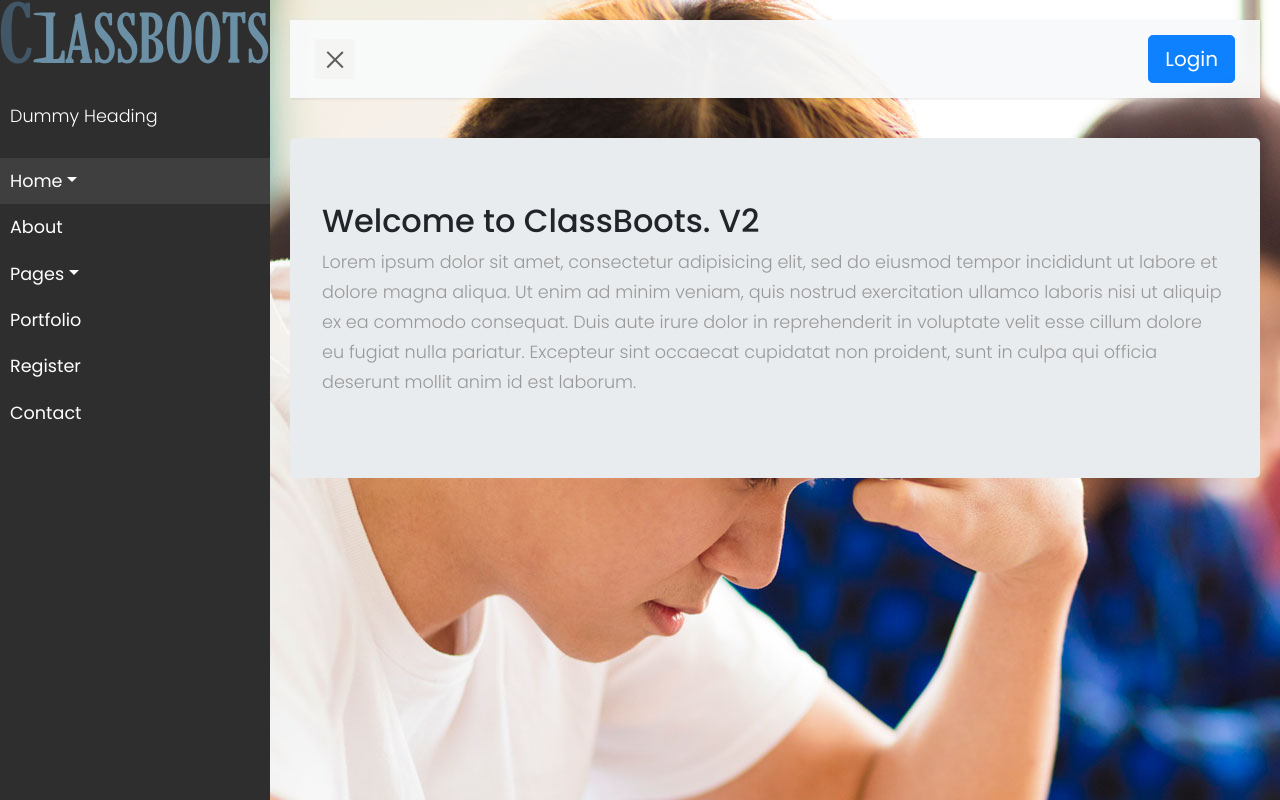
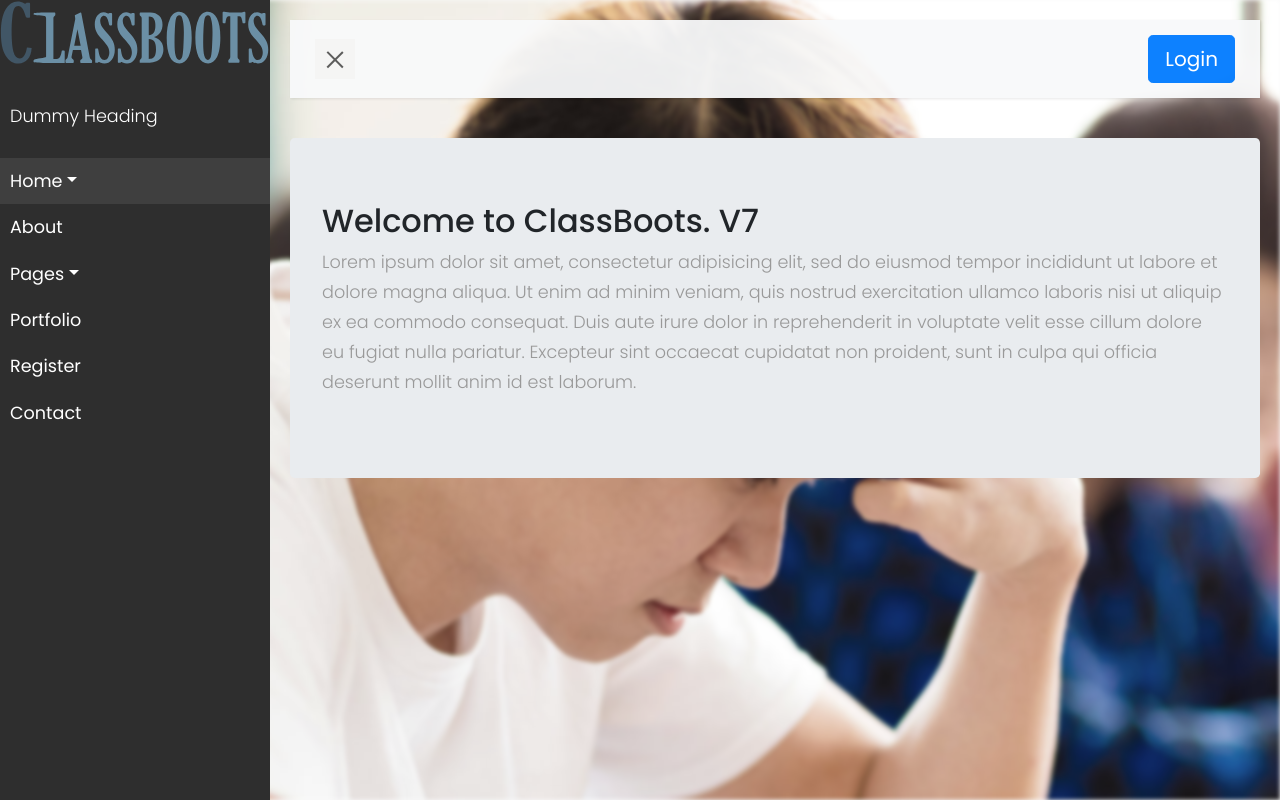
Before and after one commit to AvivSe/ClassBoots, an Angular app in the folder frontend/: page / in a window 1280 px wide. Built offline with nearby package versions, Linux system fonts and the light colour scheme; no server answers.

Commit message:
dev-ops configurations.

```diff
--- a/frontend/package.json
+++ b/frontend/package.json
@@ -5,6 +5,7 @@
     "ng": "ng",
     "start": "ng build --aot --prod",
     "build": "ng build",
+    "serve": "ng serve",
     "test": "ng test",
     "lint": "ng lint",
     "e2e": "ng e2e"
--- a/frontend/src/app/pages/home/home.component.html
+++ b/frontend/src/app/pages/home/home.component.html
@@ -1,5 +1,5 @@
 <div class="jumbotron opacity">
-  <h2>Welcome to ClassBoots. V2</h2>
+  <h2>Welcome to ClassBoots. V7</h2>
   <p>Lorem ipsum dolor sit amet, consectetur adipisicing elit, sed do eiusmod tempor incididunt ut labore et dolore magna
     aliqua. Ut enim ad minim veniam, quis nostrud exercitation ullamco laboris nisi ut aliquip ex ea commodo consequat.
     Duis aute irure dolor in reprehenderit in voluptate velit esse cillum dolore eu fugiat nulla pariatur. Excepteur sint
--- a/frontend/src/index.html
+++ b/frontend/src/index.html
@@ -12,7 +12,8 @@
   <script defer src="https://use.fontawesome.com/releases/v5.0.13/js/solid.js" integrity="sha384-tzzSw1/Vo+0N5UhStP3bvwWPq+uvzCMfrN1fEFe+xBmv1C/AtVX5K0uZtmcHitFZ" crossorigin="anonymous"></script>
   <script defer src="https://use.fontawesome.com/releases/v5.0.13/js/fontawesome.js" integrity="sha384-6OIrr52G08NpOFSZdxxz1xdNSndlD4vdcf/q2myIUVO0VsqaGHJsB0RaBE01VTOY" crossorigin="anonymous"></script>
 </head>
-<body class="bg-image">
+<body>
+<div class="bg-image"></div>
   <app-root class="main-page"></app-root>
   <!-- jQuery CDN - Slim version (=without AJAX) -->
   <script src="https://code.jquery.com/jquery-3.3.1.slim.min.js" integrity="sha384-q8i/X+965DzO0rT7abK41JStQIAqVgRVzpbzo5smXKp4YfRvH+8abtTE1Pi6jizo" crossorigin="anonymous"></script>
--- a/frontend/src/styles.css
+++ b/frontend/src/styles.css
@@ -14,15 +14,16 @@ body {
   position: fixed;
   left: 0;
   right: 0;
-  z-index: 1;
+  z-index: 0;
   display: block;
   background-image: url('images/bg-image.jpg');
   width: 100%;
   height: 100%;
+  filter: blur(2px) grayscale(35%)
 }
 
 .main-page {
-  z-index:0;
+  z-index:999;
 }
 
 p {
--- a/package.json
+++ b/package.json
@@ -7,11 +7,15 @@
     "build-front": "cd ./frontend && npm i",
     "build-back": "cd ./backend && npm i",
     "postinstall": "npm run build-front && npm run build-back",
-    "start": "cd ./frontend && npm start && cd .. && node deploy.js"
+    "start": "cd ./frontend && npm start && cd .. && node deploy.js",
+    "start-dev": "concurrently --kill-others \"node deploy.js\" \"cd ./frontend && npm run serve\""
   },
   "author": "",
   "license": "ISC",
   "dependencies": {
     "express": "^4.16.4"
+  },
+  "devDependencies": {
+    "concurrently": "^4.1.0"
   }
 }
```
Also changed, not shown: 7 other files (tests, documents, lock files or other folders).
